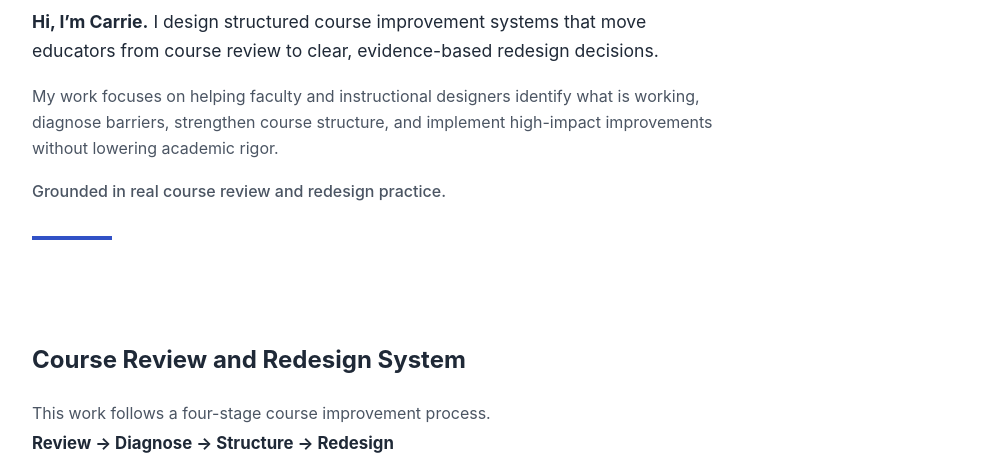
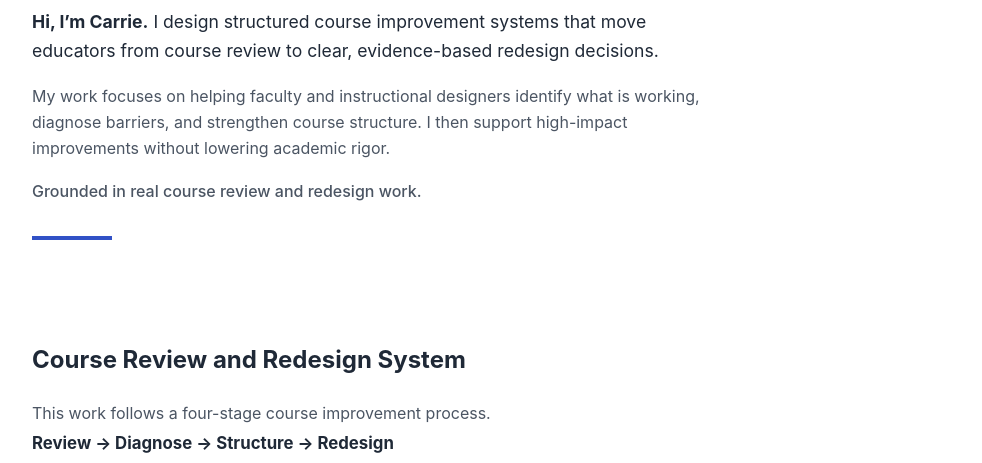
Before and after one commit to ccraynor/carrie-portfolio, a plain HTML site: page index.html in a window 1280 px wide. Shown: the part 327-790 px from the top of the page, without its empty margins (148-1130 px from the left). Drawn offline with Linux system fonts and the light colour scheme.

Commit message:
Refine text for clarity in index.html
Revised text to enhance clarity and conciseness.

```diff
--- a/index.html
+++ b/index.html
@@ -28,11 +28,12 @@
         </p>
 
         <p class="hero-supporting">
-          My work focuses on helping faculty and instructional designers identify what is working, diagnose barriers, strengthen course structure, and implement high-impact improvements without lowering academic rigor.
+          My work focuses on helping faculty and instructional designers identify what is working, diagnose barriers, and strengthen course structure.
+          I then support high-impact improvements without lowering academic rigor.
         </p>
 
         <p class="hero-supporting hero-credibility">
-          Grounded in real course review and redesign practice.
+          Grounded in real course review and redesign work.
         </p>
 
         <div class="hero-divider"></div>
@@ -126,7 +127,7 @@
         </p>
 
         <p class="proof-supporting">
-          This process can support course review work alongside nationally recognized frameworks such as Quality Matters and OLC-aligned review, as well as institution-specific quality standards.
+          This process supports course review work alongside nationally recognized frameworks such as Quality Matters and OLC-aligned review, as well as institution-specific quality standards.
         </p>
 
         <ul class="proof-list">
```
